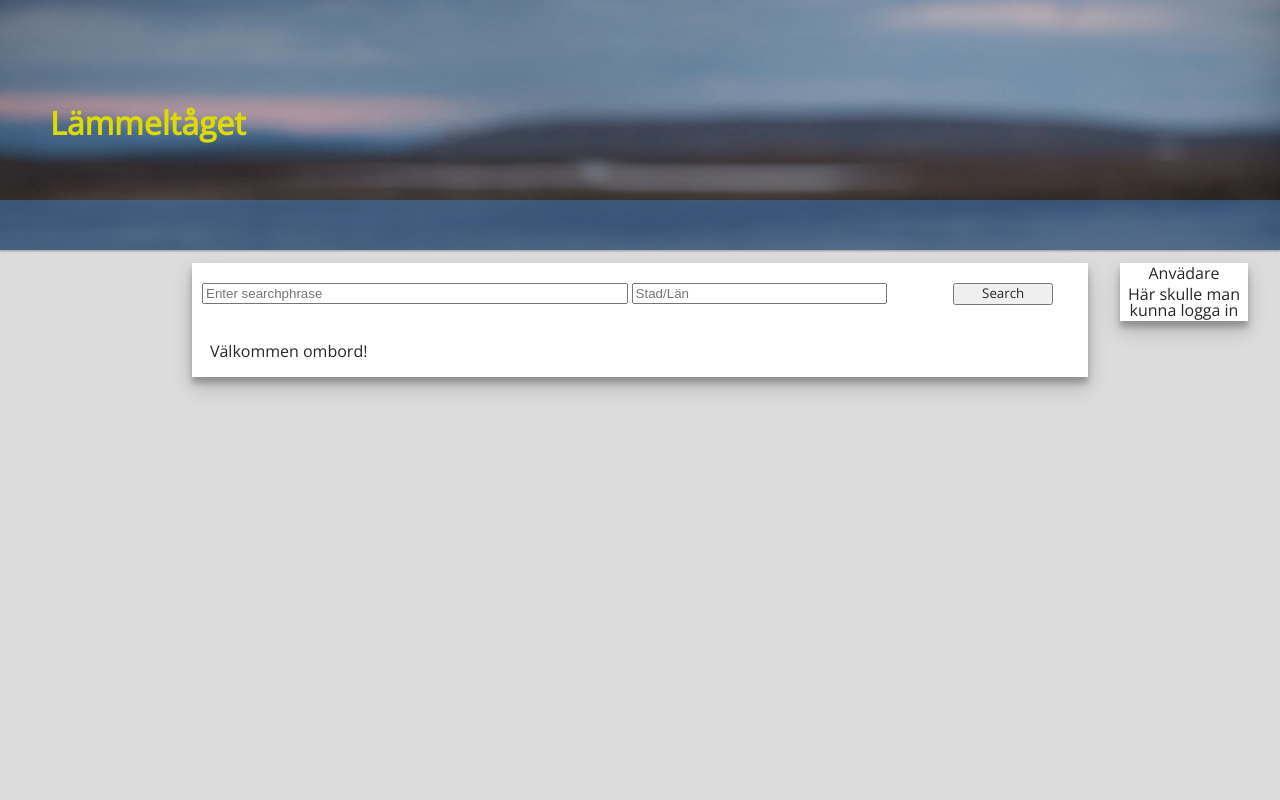
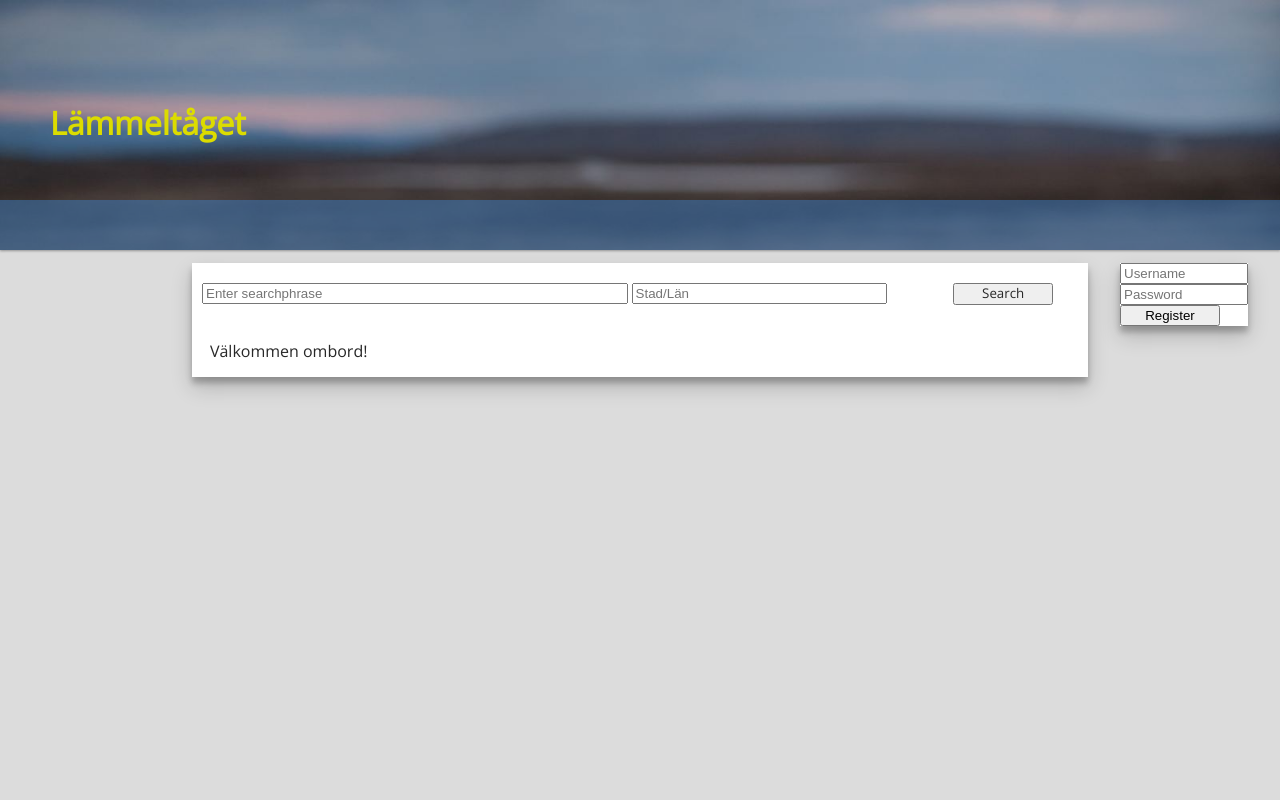
Before and after one commit to Stig-Tarzan/Lammeltaget, a PHP site: page / in a window 1280 px wide. Run offline with PHP 8.4, Linux system fonts and the light colour scheme; some libraries are stand-ins or nearby versions.

Commit message:
hankdate

```diff
--- a/assets/css/main.css
+++ b/assets/css/main.css
@@ -1,6 +1,7 @@
 body
 {
 	background-color: rgb(220,220,220);
+	margin:0;
 }
 
 .banner
@@ -29,12 +30,9 @@ body
 
 
 
-.body
-{
-	margin:0;
-}
 
-.main_section
+
+#main_section
 {
 	display: flex;
 	flex-direction: column;
@@ -47,7 +45,7 @@ body
   	box-shadow: 0 10px 20px rgba(0,0,0,0.19), 0 6px 6px rgba(0,0,0,0.23);
 }
 
-.main_section p
+#main_section p
 {
 	overflow-wrap: break-word;
 	margin: 2%;
@@ -59,7 +57,7 @@ body
 
 }
 
-.user_section
+#user_section
 {
 	display: flex;
 	flex-direction: column;
@@ -72,7 +70,7 @@ body
 	box-shadow: 0 10px 20px rgba(0,0,0,0.19), 0 6px 6px rgba(0,0,0,0.23);
 }
 
-.user_section p
+#user_section p
 {
 	overflow-wrap: break-word;
 	margin: 2%;
--- a/assets/js/main.js
+++ b/assets/js/main.js
@@ -1,6 +1,7 @@
 $(document).ready(function () {
 
 	$('#search_container').load('includes/views/search.php');
+	$('#user_section').load('includes/views/login.php');
 
 	$('#search_container').on('click', '#search_button',function () {
 
--- a/includes/views/login.php
+++ b/includes/views/login.php
@@ -0,0 +1,6 @@
+<?php
+
+	$login_fields = "<input name='username_value' id='username_input' placeholder='Username'>
+					 <input name='pasword_value' id='password_input' type='password' placeholder='Password'>
+					 <button name='register_button' id='register_button' class='button'>Register</button>";
+	echo $login_fields;
--- a/includes/views/trails.php
+++ b/includes/views/trails.php
@@ -4,4 +4,3 @@
 	for ($i=0; $i < 10; $i++) {
 	 	echo $trails;
 	 }
-	 $i=0;
--- a/index.php
+++ b/index.php
@@ -18,14 +18,14 @@
             </div>
         </head>
 
-        <body class='body'>
-            <div class='main_section'>
+        <body id='body'>
+            <div id='main_section'>
                 <div id='search_container'></div>
                 <div id='filter_container'></div>
 
                 <div id='content_top'><p>Välkommen ombord!</p></div>
             </div>
-            <div class='user_section'>
+            <div id='user_section' >
                 <p>Anvädare</p>
                 <p>Här skulle man kunna logga in</p>
             </div>
```
